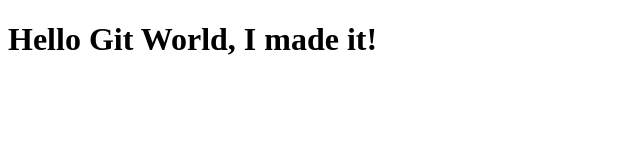
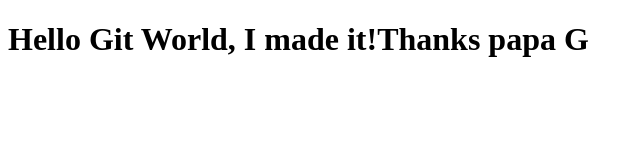
Before and after one commit to LogmaoJohnVilson/logmaomangue, a plain HTML site: page index.html in a window 1280 px wide. Shown: the whole page, without its empty margins (0-641 px from the left). Drawn offline with Linux system fonts and the light colour scheme.

Commit message:
Update index.html

```diff
--- a/index.html
+++ b/index.html
@@ -4,6 +4,6 @@
     <title>My Git Connect Demo Activity</title>
 </head>
 <body>
-    <h1>Hello Git World, I made it!</h1>
+    <h1>Hello Git World, I made it!Thanks papa G</h1>
 </body>
 </html>
```
